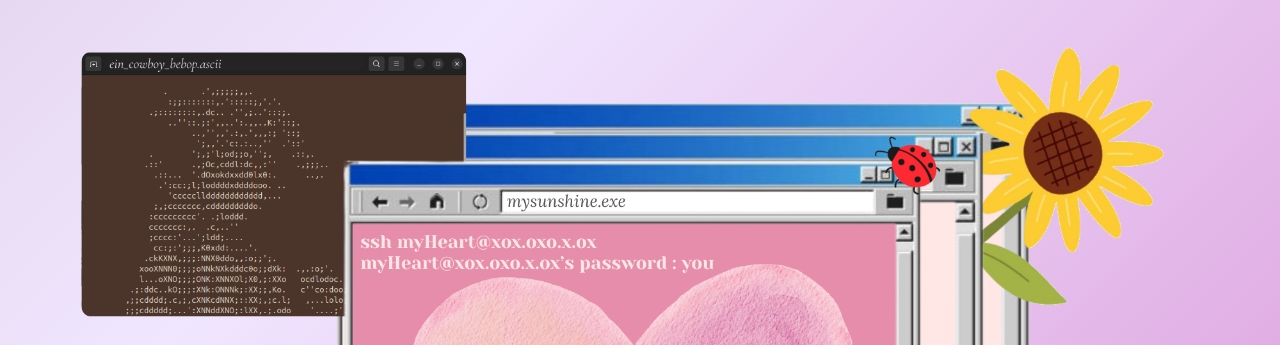
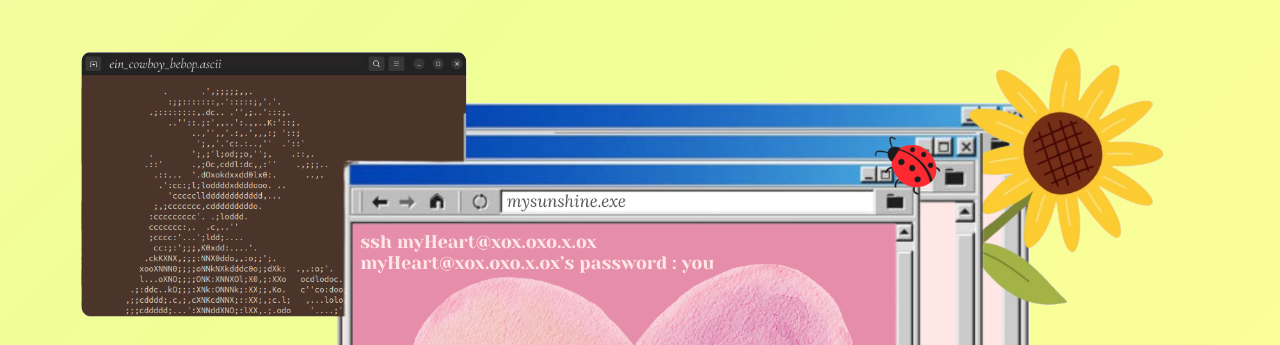
Before and after one commit to AdaoH3/anniversaryWeb, a plain HTML site: page index.html in a window 1280 px wide. Shown: the top 345 px of the page. Drawn offline with Linux system fonts and the light colour scheme; a web font is replaced by a local one.

Commit message:
changed to yellow

```diff
--- a/styles.css
+++ b/styles.css
@@ -25,7 +25,7 @@
 }
 
 body {
-  background: linear-gradient(135deg, #E6D7FF, #C8A2C8, #B19CD9, #D8BFD8, #F0E6FF, #DDA0DD, #E6D7FF);
+  background: linear-gradient(135deg, #f2f3cb, #f2fdcb, #f2ffa7, #fff6a8, #efff96, #fffd98, #fff597);
   background-size: 400% 400%;
   background-attachment: fixed;
   animation: gradientShift 20s ease-in-out infinite;
```
